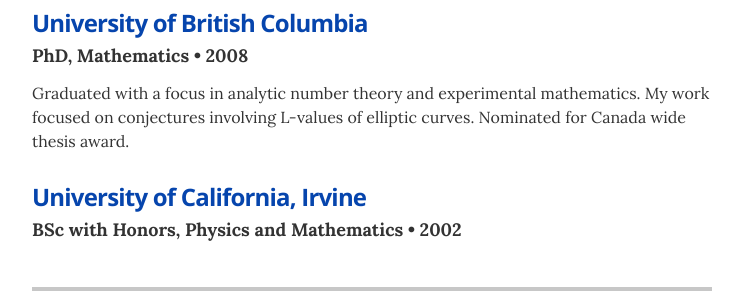
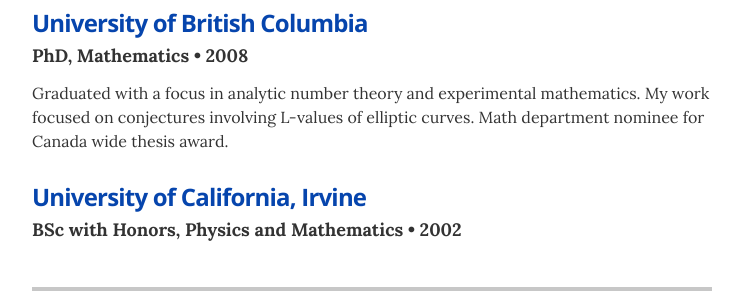
Before and after one commit to matrogers2/matrogers2.github.io, a Jekyll site: the page built from index.html, in a window 1280 px wide and 900 px high, scrolled down 2048 px. Shown: the part 252-552 px from the top of the window, without its empty margins (268-1011 px from the left). Built offline with Jekyll 4.4.1, drawn with Linux system fonts in a browser that asks for light colours; some of the changed text lies outside the part shown.

Commit message:
Udpate typos

```diff
--- a/_data/education.yml
+++ b/_data/education.yml
@@ -3,7 +3,7 @@
   uni: University of British Columbia
   uni_link: https://www.math.ubc.ca/
   year: 2008
-  summary: Graduated with a focus in analytic number theory and experimental mathematics. My work focused on conjectures involving L-values of elliptic curves. Nominated for Canada wide thesis award.
+  summary: Graduated with a focus in analytic number theory and experimental mathematics. My work focused on conjectures involving L-values of elliptic curves. Math department nominee for Canada wide thesis award.
 
 - degree: BSc with Honors, Physics and Mathematics
   uni: University of California, Irvine
--- a/_data/experience.yml
+++ b/_data/experience.yml
@@ -14,7 +14,7 @@
   duration:  2018 &mdash; 2021
   position2: Data Scientist
   duration2: 2017 &mdash; 2018
-  summary: Numerous projects involving machine learning, data science, and time-series forecasting in the energy sector. <ul class="resume-item-list"><li>Implemented machine learning based data ingestion pipelines, in order to ingest heterogeneous smart meter data into a standardized schemas.</li><li>Fine-tuned and dockerized BERT based models for various NLP related tasks.</li><li>Contributed to federated learning, homeomorphic encryption, and differential privacy projects.</li><li>Prepared project proposals for clients.</li></ul>
+  summary: Numerous projects involving machine learning, data science, and time-series forecasting in the energy sector. <ul class="resume-item-list"><li>Implemented machine learning based data ingestion pipelines, in order to ingest heterogeneous smart meter data into a standardized schema.</li><li>Fine-tuned and dockerized BERT based models for various NLP related tasks.</li><li>Contributed to federated learning, homeomorphic encryption, and differential privacy projects.</li><li>Prepared project proposals for clients.</li></ul>
 
 
 # Machine Learning Scientist
```
